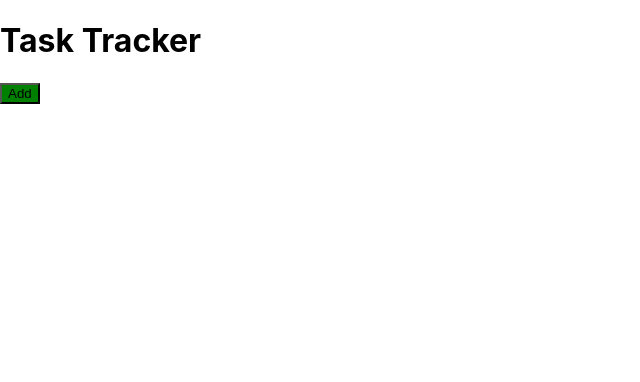
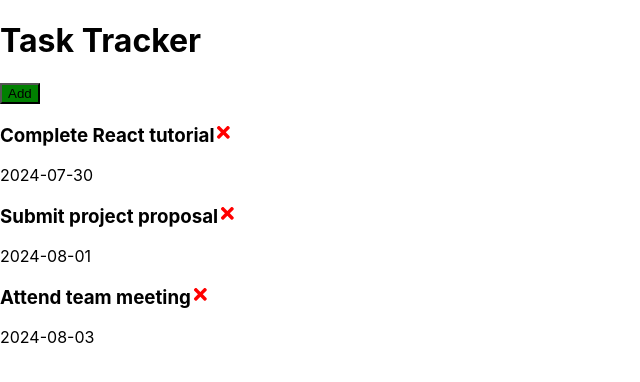
Before and after one commit to ikram-ar/task-tracker, a React (Create React App) app: page / in a window 1280 px wide. Shown: the top 382 px of the page, without its empty margins (0-640 px from the left). Built offline with nearby package versions, Linux system fonts and the light colour scheme.

Commit message:
Create Tasks and Task components and add a task list and delete functionality in App.js

```diff
--- a/package.json
+++ b/package.json
@@ -8,6 +8,7 @@
     "@testing-library/user-event": "^13.5.0",
     "react": "^18.3.1",
     "react-dom": "^18.3.1",
+    "react-icons": "^5.2.1",
     "react-scripts": "5.0.1",
     "web-vitals": "^2.1.4"
   },
--- a/src/App.js
+++ b/src/App.js
@@ -1,18 +1,42 @@
-// import React from 'react'; for class
-import Header from './components/Header'
+import { useState } from 'react'
+import Header from './components/Header';
+import Tasks from './components/Tasks';
 
 function App() {
+  const [tasks, setTasks ] = useState([
+    {
+        id: 1,
+        text: 'Complete React tutorial',
+        day: '2024-07-30',
+        reminder: true,
+    },
+    {
+        id: 2,
+        text: 'Submit project proposal',
+        day: '2024-08-01',
+        reminder: false,
+    },
+    {
+        id: 3,
+        text: 'Attend team meeting',
+        day: '2024-08-03',
+        reminder: true,
+    },
+])
+
+// Delete Task
+const deleteTask = (id) => {
+  setTasks(tasks.filter((task) => task.id !== id ))
+}
+
   return (
     <div className="container">
       <Header />
+      {tasks.length > 0 ? <Tasks tasks={tasks} onDelete={deleteTask} /> : 'No Tasks to Show'}
     </div>
   );
 }
 
 
-// class App extends React.Component{
-//   render(){
-//     return <h1>Hello from a class</h1>
-//   }
-// }
+
 export default App;
--- /dev/null
+++ b/src/components/Task.js
@@ -0,0 +1,17 @@
+import { FaTimes } from "react-icons/fa";
+
+const Task = ({task, onDelete}) => {
+  return (
+    <div className='task'>
+      <h3>
+        {task.text}
+        < FaTimes
+          style={{color:'red', cursor:'pointer'}}
+          onClick={() => onDelete(task.id)}/>
+      </h3>
+      <p>{task.day}</p>
+    </div>
+  );
+}
+
+export default Task;
--- /dev/null
+++ b/src/components/Tasks.js
@@ -0,0 +1,13 @@
+import Task from "./Task";
+
+const Tasks = ({tasks, onDelete}) => {
+  return (
+    <>
+      {tasks.map((task) => (
+        <Task key={task.id} task={task} onDelete={onDelete}/>
+      ))}
+    </>
+  );
+}
+
+export default Tasks;
```
Also changed, not shown: 1 other file (tests, documents, lock files or other folders).
